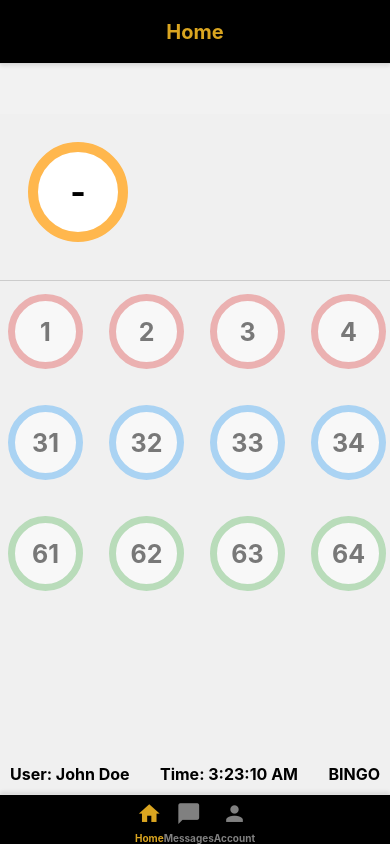
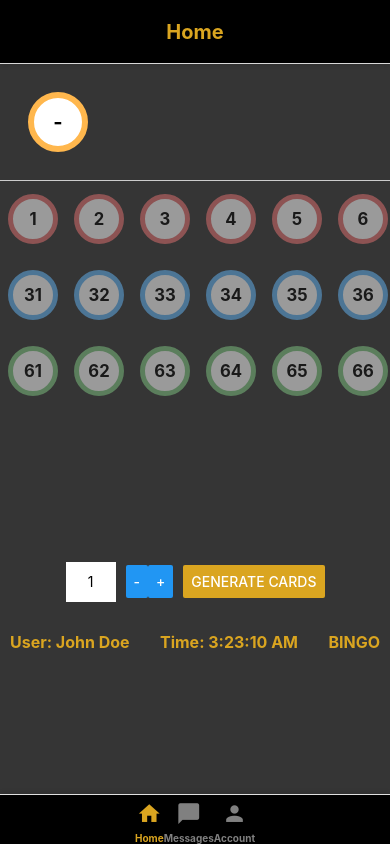
Before and after one commit to CrisSTEM/BingoHugo, a React Native app: screen /Home in a window 390 px wide. Built offline with nearby package versions, Linux system fonts and the light colour scheme.

Commit message:
Bingo Home casi terminado

```diff
--- a/HomeScreen.js
+++ b/HomeScreen.js
@@ -6,42 +6,40 @@ import {
   ScrollView,
   Text,
   TouchableOpacity,
+  TextInput,
   Animated,
+  Button,
 } from "react-native";
+import { MaterialCommunityIcons } from "@expo/vector-icons";
 
-const numbers = [...Array(90).keys()].map((i) => i + 1);
+// Constants and Helpers
+const numbers = Array.from({ length: 90 }, (_, i) => i + 1);
 
+// Components
 const BingoBall = ({ number, color, isActive, onPress, size }) => {
   const scale = new Animated.Value(1);
-
-  const handlePressIn = () => {
+  const handlePress = () => {
     Animated.spring(scale, {
-      toValue: 1.1,
+      toValue: isActive ? 1 : 1.1,
       friction: 4,
       useNativeDriver: true,
     }).start();
   };
-
-  const handlePressOut = () => {
-    Animated.spring(scale, {
-      toValue: 1,
-      friction: 4,
-      useNativeDriver: true,
-    }).start();
-  };
-
   return (
     <TouchableOpacity
       onPress={() => onPress(number)}
-      onPressIn={handlePressIn}
-      onPressOut={handlePressOut}
+      onPressIn={handlePress}
+      onPressOut={() => scale.setValue(1)}
     >
       <Animated.View
         style={[
           styles.bingoBallContainer,
-          { transform: [{ scale }] },
-          { shadowColor: isActive ? color : "#ccc" },
-          { width: size + 10, height: size + 10 },
+          {
+            transform: [{ scale }],
+            shadowColor: isActive ? color : "#ccc",
+            width: size,
+            height: size,
+          },
         ]}
       >
         <View
@@ -65,13 +63,43 @@ const BingoBall = ({ number, color, isActive, onPress, size }) => {
     </TouchableOpacity>
   );
 };
+const BingoCard = ({ numbers }) => (
+  <View style={styles.bingoCardContainer}>
+    {numbers.map((row, rowIndex) => (
+      <View key={rowIndex} style={styles.bingoRow}>
+        {row.map((number, cellIndex) => (
+          <Text key={cellIndex} style={styles.bingoCell}>
+            {number}
+          </Text>
+        ))}
+      </View>
+    ))}
+  </View>
+);
 
-const App = () => {
+const NumberRows = ({ numbers, color, size, toggleNumber, activeNumbers }) => (
+  <View style={styles.numberRow}>
+    {numbers.map((number) => (
+      <BingoBall
+        key={number}
+        number={number}
+        color={color}
+        isActive={activeNumbers.has(number)}
+        onPress={toggleNumber}
+        size={size}
+      />
+    ))}
+  </View>
+);
+
+const HomeScreen = () => {
   const [activeNumbers, setActiveNumbers] = useState(new Set());
   const [currentNumber, setCurrentNumber] = useState(null);
   const [currentTime, setCurrentTime] = useState(
     new Date().toLocaleTimeString()
   );
+  const [quantity, setQuantity] = useState(1);
+  const [bingoCards, setBingoCards] = useState([]);
 
   useEffect(() => {
     const timer = setInterval(() => {
@@ -81,32 +109,43 @@ const App = () => {
   }, []);
 
   const toggleNumber = (number) => {
+    const newActiveNumbers = new Set(activeNumbers);
+    newActiveNumbers.has(number)
+      ? newActiveNumbers.delete(number)
+      : newActiveNumbers.add(number);
+    setActiveNumbers(newActiveNumbers);
     setCurrentNumber(number);
-    const newActiveNumbers = new Set(activeNumbers);
-    if (newActiveNumbers.has(number)) {
-      newActiveNumbers.delete(number);
-    } else {
-      newActiveNumbers.add(number);
+  };
+  const generateBingoNumbers = () => {
+    let cardNumbers = [];
+    for (let row = 0; row < 3; row++) {
+      let rowNumbers = [];
+      for (let col = 0; col < 9; col++) {
+        rowNumbers.push(Math.floor(Math.random() * 90) + 1); // Genera números al azar
       }
-    setActiveNumbers(newActiveNumbers);
+      cardNumbers.push(rowNumbers);
+    }
+    return cardNumbers;
   };
 
-  const renderRow = (rowNumbers, color) => (
-    <View style={styles.numberRow}>
-      {rowNumbers.map((number) => (
+  const generateBingoCards = (quantity) => {
+    const newCards = Array.from({ length: quantity }, generateBingoNumbers);
+    setBingoCards(newCards);
+  };
+  const handleQuantityChange = (type) => {
+    setQuantity((prev) => (type === "+" ? prev + 1 : Math.max(prev - 1, 1)));
+  };
+
+  return (
+    <SafeAreaView style={styles.container}>
+      <View style={styles.currentAndPastContainer}>
         <BingoBall
-          key={number}
-          number={number}
-          color={color}
-          isActive={activeNumbers.has(number)}
-          onPress={toggleNumber}
-          size={75}
+          number={currentNumber || "-"}
+          color="#ffb74d"
+          isActive={true}
+          onPress={() => {}}
+          size={60}
         />
-      ))}
-    </View>
-  );
-
-  const renderPastNumbers = () => (
         <ScrollView
           horizontal
           showsHorizontalScrollIndicator={false}
@@ -119,40 +158,63 @@ const App = () => {
               color="#ccc"
               isActive={true}
               onPress={() => {}}
-          size={40}
+              size={30}
             />
           ))}
         </ScrollView>
-  );
-
-  const renderUserInfo = () => (
+      </View>
+      <ScrollView horizontal showsHorizontalScrollIndicator={false}>
+        <View style={styles.horizontalContainer}>
+          <NumberRows
+            numbers={numbers.slice(0, 30)}
+            color="#e57373"
+            size={50}
+            toggleNumber={toggleNumber}
+            activeNumbers={activeNumbers}
+          />
+          <NumberRows
+            numbers={numbers.slice(30, 60)}
+            color="#64b5f6"
+            size={50}
+            toggleNumber={toggleNumber}
+            activeNumbers={activeNumbers}
+          />
+          <NumberRows
+            numbers={numbers.slice(60, 90)}
+            color="#81c784"
+            size={50}
+            toggleNumber={toggleNumber}
+            activeNumbers={activeNumbers}
+          />
+        </View>
+      </ScrollView>
+      <View style={styles.bottomSection}>
+        <TextInput
+          style={styles.input}
+          value={quantity.toString()}
+          onChangeText={(text) => setQuantity(Number(text))}
+          keyboardType="number-pad"
+        />
+        <View style={styles.buttonWrapper}>
+          <Button title="-" onPress={() => handleQuantityChange("-")} />
+          <Button title="+" onPress={() => handleQuantityChange("+")} />
+        </View>
+        <Button
+          title="Generate Cards"
+          onPress={() => generateBingoCards(quantity)}
+          color="#DAA520"
+        />
+      </View>
       <View style={styles.userInfoContainer}>
         <Text style={styles.userInfoText}>User: John Doe</Text>
         <Text style={styles.userInfoText}>Time: {currentTime}</Text>
         <Text style={styles.userInfoText}>BINGO</Text>
       </View>
-  );
-
-  return (
-    <SafeAreaView style={styles.container}>
-      <View style={styles.currentAndPastContainer}>
-        <BingoBall
-          number={currentNumber || "-"}
-          color="#ffb74d"
-          isActive={true}
-          onPress={() => {}}
-          size={100}
-        />
-        {renderPastNumbers()}
-      </View>
-      <ScrollView horizontal showsHorizontalScrollIndicator={false}>
-        <View style={styles.horizontalContainer}>
-          {renderRow(numbers.slice(0, 30), "#e57373")}
-          {renderRow(numbers.slice(30, 60), "#64b5f6")}
-          {renderRow(numbers.slice(60, 90), "#81c784")}
-        </View>
+      <ScrollView vertical showsHorizontalScrollIndicator={false}>
+        {bingoCards.map((cardNumbers, index) => (
+          <BingoCard key={index} numbers={cardNumbers} />
+        ))}
       </ScrollView>
-      {renderUserInfo()}
     </SafeAreaView>
   );
 };
@@ -160,8 +222,7 @@ const App = () => {
 const styles = StyleSheet.create({
   container: {
     flex: 1,
-    marginTop: 50,
-    backgroundColor: "#f0f0f0",
+    backgroundColor: "rgba(20, 20, 20, 0.85)",
   },
   horizontalContainer: {
     flexDirection: "column",
@@ -207,7 +268,60 @@ const styles = StyleSheet.create({
   userInfoText: {
     fontSize: 16,
     fontWeight: "bold",
+    color: "#DAA520",
+  },
+  bottomSection: {
+    flexDirection: "row",
+    justifyContent: "center",
+    alignItems: "center",
+    padding: 20,
+  },
+  input: {
+    width: 50,
+    height: 40,
+    backgroundColor: "#fff",
+    textAlign: "center",
+    marginRight: 10,
+  },
+  buttonWrapper: {
+    flexDirection: "row",
+    marginRight: 10,
+  },
+  cardsContainer: {
+    flexDirection: "column",
+    padding: 10,
+  },
+  cardsInnerContainer: {
+    flexDirection: "column",
+  },
+  bingoCardContainer: {
+    flexDirection: "column", // Modificado para distribución vertical
+    backgroundColor: "white",
+    borderColor: "#ddd",
+    borderWidth: 1,
+    borderRadius: 10,
+    margin: 5,
+    padding: 10,
+    shadowColor: "#000",
+    shadowOffset: { width: 0, height: 2 },
+    shadowOpacity: 0.25,
+    shadowRadius: 3.84,
+    elevation: 5,
+  },
+  bingoRow: {
+    flexDirection: "row",
+    justifyContent: "space-around",
+  },
+  bingoCell: {
+    width: 32,
+    height: 32,
+    borderWidth: 1,
+    borderColor: "grey",
+    textAlign: "center",
+    lineHeight: 32,
+    borderRadius: 5,
+    backgroundColor: "rgba(255,255,255,0.8)",
   },
 });
 
-export default App;
+export default HomeScreen;
```
Lines whose indentation alone changed are shown as unchanged.
